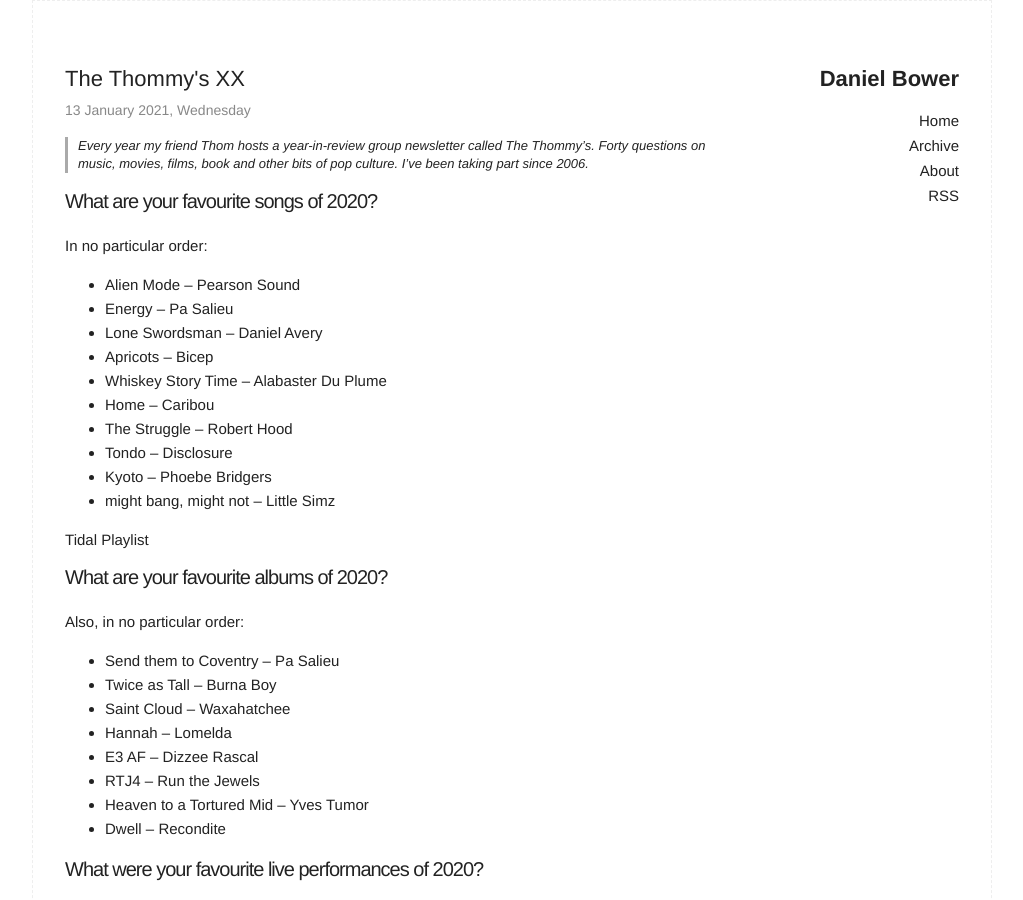
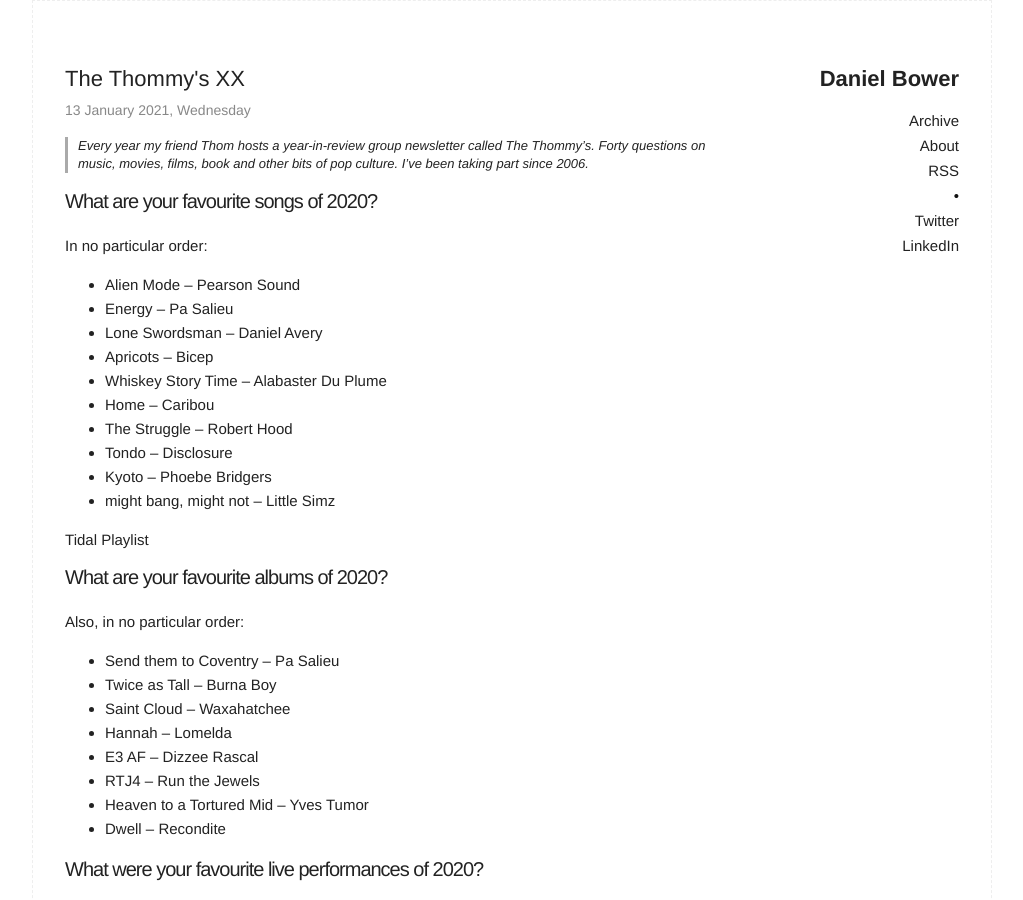
Before and after one commit to danielbower/personal-blog, a Jekyll site: the page built from index.html, in a window 1280 px wide and 900 px high. Shown: the whole window, without its empty margins (128-1151 px from the left). Built offline with Jekyll 4.4.1, drawn with Linux system fonts in a browser that asks for light colours.

Commit message:
LinkedIn and Twitter links plus analytics snippet

```diff
--- a/_config.yml
+++ b/_config.yml
@@ -12,7 +12,7 @@
   Daniel Bower is a product manager and entreprenuer. He blogs around once a week on topics as varied as politics, economics, product management, technology and startups.
 baseurl: # the subpath of your site, e.g. /blog
 url: "https://danielbower.com" # the base hostname & protocol for your site
-twitter_username: danielbower
+twitter_username:
 
 # Build settings
 markdown: kramdown
--- a/_includes/head.html
+++ b/_includes/head.html
@@ -1,4 +1,5 @@
 <head>
+
   <meta charset="utf-8">
   <meta http-equiv="X-UA-Compatible" content="IE=edge">
   <meta name="viewport" content="width=device-width, initial-scale=1">
@@ -6,14 +7,22 @@
   <title>{% if page.title %}{{ page.title }}{% else %}{{ site.title }}{% endif %}</title>
   <meta name="description" content="{% if page.excerpt %}{{ page.excerpt | strip_html | strip_newlines | truncate: 160 }}{% else %}{{ site.description }}{% endif %}">
 
+  <!-- Plausible Analytics -->
+
+  <script async defer data-domain="danielbower.com" src="https://plausible.io/js/plausible.js"></script>
+
   <!-- evil icon -->
 
   <link rel="stylesheet" href="{{"/assets/evil-icons.min.css" | prepend:site.baseurl }}">
+
   <script src="{{"/assets/evil-icons.min.js" | prepend:site.baseurl }}"></script>
 
   <!-- todo: include this into main.css -->
 
   <link rel="stylesheet" href="{{ "/css/main.css" | prepend: site.baseurl }}">
+
   <link rel="canonical" href="{{ page.url | replace:'index.html','' | prepend: site.baseurl | prepend: site.url }}">
+
   <link rel="alternate" type="application/rss+xml" title="{{ site.title }}" href="{{ "/feed.xml" | prepend: site.baseurl | prepend: site.url }}">
+
 </head>
--- a/_includes/header.html
+++ b/_includes/header.html
@@ -17,10 +17,12 @@
     <div class="site-nav">
       <nav>
         <ul class="page-link">
-          <li><a href="{{ "/" | prepend: site.baseurl }}">Home</a></li>
           <li><a href="{{ "/archive" | prepend: site.baseurl }}">Archive</a></li>
           <li><a href="{{ "/about" | prepend: site.baseurl }}">About</a></li>
           <li><a href="{{ "/feed.xml" | prepend: site.baseurl }}">RSS</a></li>
+          <li>•</li>
+          <li><a href=https://twitter.com/danielbower>Twitter</a></li>
+          <li><a href=https://linkedin.com/in/danielbower>LinkedIn</a></li>
         </ul>
       </nav>
     </div>
```
